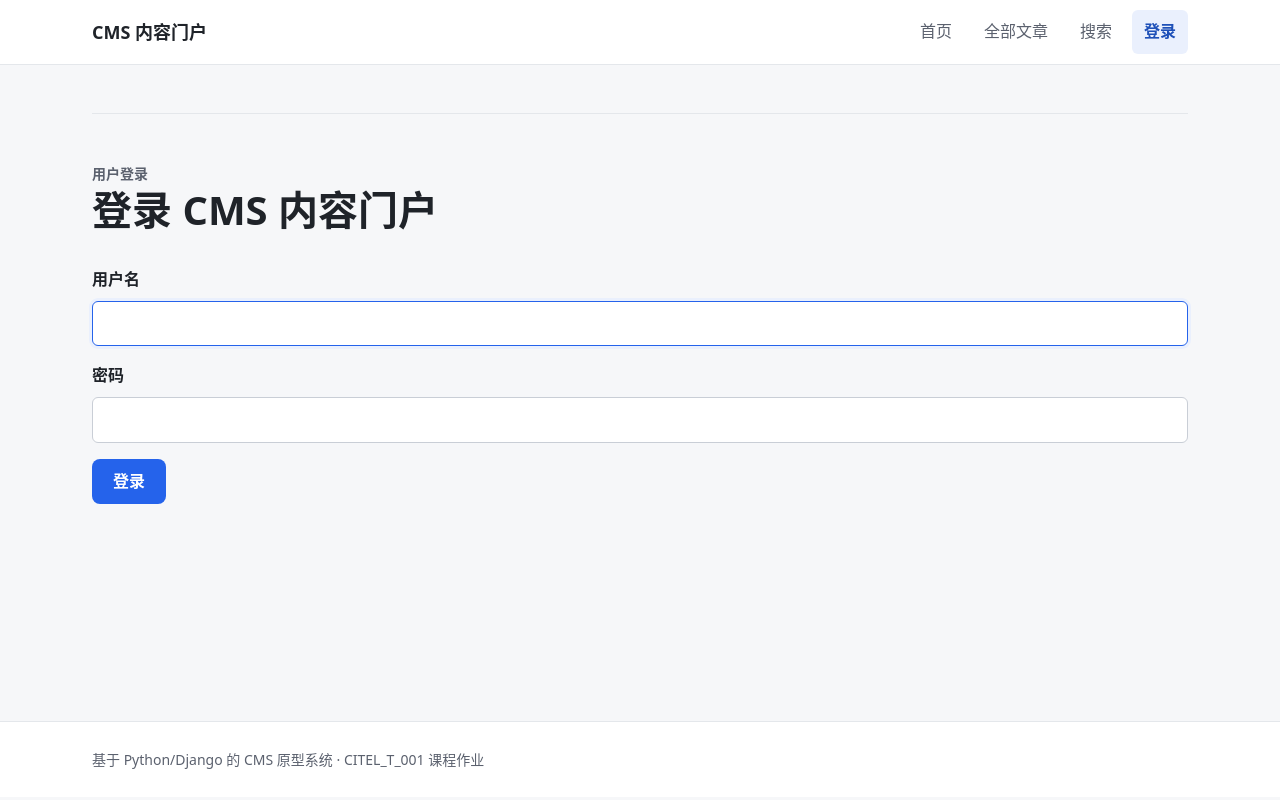
After one commit to nirvanafaith/django-cms-course-project, a Django app: page /accounts/login/ in a window 1280 px wide. The commit adds this page. Run offline with Django 5.2, Linux system fonts and the light colour scheme; parts of the project's set-up code (start-up, migrations or seed data) failed here and were passed over.

Commit message:
feat: 增加普通用户登录与管理员导航入口
Ultraworked with [Sisyphus](https://github.com/code-yeongyu/oh-my-openagent)

Co-authored-by: Sisyphus <clio-agent@sisyphuslabs.ai>

```diff
--- a/cms_site/config/settings.py
+++ b/cms_site/config/settings.py
@@ -130,6 +130,9 @@ AUTH_PASSWORD_VALIDATORS = [
     },
 ]
 
+LOGIN_REDIRECT_URL = "/"
+LOGOUT_REDIRECT_URL = "/"
+
 
 # Internationalization
 # https://docs.djangoproject.com/en/5.2/topics/i18n/
--- a/cms_site/config/urls.py
+++ b/cms_site/config/urls.py
@@ -7,10 +7,20 @@ URL configuration for config project.
 """
 
 from django.contrib import admin
+from django.contrib.auth import views as auth_views
 from django.urls import include, path
 
 urlpatterns = [
     path("admin/", admin.site.urls),
+    path(
+        "accounts/login/",
+        auth_views.LoginView.as_view(
+            template_name="registration/login.html",
+            extra_context={"page_title": "登录"},
+        ),
+        name="login",
+    ),
+    path("accounts/logout/", auth_views.LogoutView.as_view(), name="logout"),
     path("health/", include("core.urls")),
     path("", include("content.urls")),
 ]
--- a/cms_site/static/css/custom.css
+++ b/cms_site/static/css/custom.css
@@ -14,6 +14,9 @@ a:hover { color: var(--cms-accent); }
 .nav-menu a { min-height: 2.75rem; display: inline-flex; align-items: center; padding: var(--cms-space-2) var(--cms-space-3); color: var(--cms-text-secondary); text-decoration: none; border-radius: var(--cms-radius-sm); transition: background var(--cms-motion-fast) var(--cms-ease-out), color var(--cms-motion-fast) var(--cms-ease-out); }
 .nav-menu a:hover { background: var(--cms-surface-subtle); color: var(--cms-text); }
 .nav-menu a[aria-current="page"] { background: var(--cms-accent-soft); color: var(--cms-accent-strong); font-weight: 600; }
+.nav-menu form { margin: 0; }
+.nav-command { min-height: 2.75rem; display: inline-flex; align-items: center; padding: var(--cms-space-2) var(--cms-space-3); color: var(--cms-text-secondary); background: transparent; border: 0; border-radius: var(--cms-radius-sm); transition: background var(--cms-motion-fast) var(--cms-ease-out), color var(--cms-motion-fast) var(--cms-ease-out); }
+.nav-command:hover { background: var(--cms-surface-subtle); color: var(--cms-text); }
 .nav-toggle { display: none; margin-left: auto; min-width: 2.75rem; min-height: 2.75rem; border: 1px solid var(--cms-border); border-radius: var(--cms-radius-sm); background: var(--cms-surface); color: var(--cms-text); align-items: center; justify-content: center; }
 .site-main { min-height: calc(100dvh - 9rem); padding-block: var(--cms-space-12) var(--cms-space-16); }
 .site-footer { padding-block: var(--cms-space-6); color: var(--cms-text-secondary); border-top: 1px solid var(--cms-border); background: var(--cms-surface); }
@@ -88,6 +91,7 @@ h1, h2, h3 { color: var(--cms-text); font-weight: 600; letter-spacing: 0; text-w
     .nav-menu { display: none; flex-basis: 100%; flex-direction: column; align-items: stretch; padding-bottom: var(--cms-space-4); }
     .nav-menu.is-open { display: flex; }
     .nav-menu a { width: 100%; }
+    .nav-command { width: 100%; }
     .category-grid { grid-template-columns: repeat(2, minmax(0, 1fr)); }
     .results-layout { grid-template-columns: 1fr; }
     .filter-panel { order: 0; }
--- a/cms_site/templates/partials/nav.html
+++ b/cms_site/templates/partials/nav.html
@@ -13,7 +13,17 @@
             <li><a href="{% url 'content:index' %}" {% if url_name == 'index' %}aria-current="page"{% endif %}>首页</a></li>
             <li><a href="{% url 'content:item_list' %}" {% if url_name == 'item_list' or url_name == 'item_detail' %}aria-current="page"{% endif %}>全部文章</a></li>
             <li><a href="{% url 'content:search' %}" {% if url_name == 'search' %}aria-current="page"{% endif %}>搜索</a></li>
-            {% if user.is_staff %}<li><a href="/admin/">后台管理</a></li>{% endif %}
+            {% if user.is_superuser %}<li><a href="{% url 'admin:index' %}">管理后台</a></li>{% endif %}
+            {% if user.is_authenticated %}
+            <li>
+                <form method="post" action="{% url 'logout' %}">
+                    {% csrf_token %}
+                    <button class="nav-command" type="submit">退出登录</button>
+                </form>
+            </li>
+            {% else %}
+            <li><a href="{% url 'login' %}" {% if url_name == 'login' %}aria-current="page"{% endif %}>登录</a></li>
+            {% endif %}
         </ul>
     </nav>
 </header>
--- /dev/null
+++ b/cms_site/templates/registration/login.html
@@ -0,0 +1,30 @@
+{% extends "base.html" %}
+
+{% block content %}
+<section class="content-section login-section" aria-labelledby="login-title">
+    <div class="section-heading">
+        <div>
+            <p class="eyebrow">用户登录</p>
+            <h1 id="login-title">登录 CMS 内容门户</h1>
+        </div>
+    </div>
+    {% if form.non_field_errors %}
+    <div class="message message-error" role="alert">{{ form.non_field_errors }}</div>
+    {% endif %}
+    <form method="post" class="search-form">
+        {% csrf_token %}
+        <div class="field-group">
+            <label for="{{ form.username.id_for_label }}">{{ form.username.label }}</label>
+            {{ form.username }}
+            {{ form.username.errors }}
+        </div>
+        <div class="field-group">
+            <label for="{{ form.password.id_for_label }}">{{ form.password.label }}</label>
+            {{ form.password }}
+            {{ form.password.errors }}
+        </div>
+        {% if next %}<input type="hidden" name="next" value="{{ next }}">{% endif %}
+        <button class="button button-primary" type="submit">登录</button>
+    </form>
+</section>
+{% endblock %}
```
Also changed, not shown: cms_site/tests/test_authentication.py (added, +69 -0 lines).
